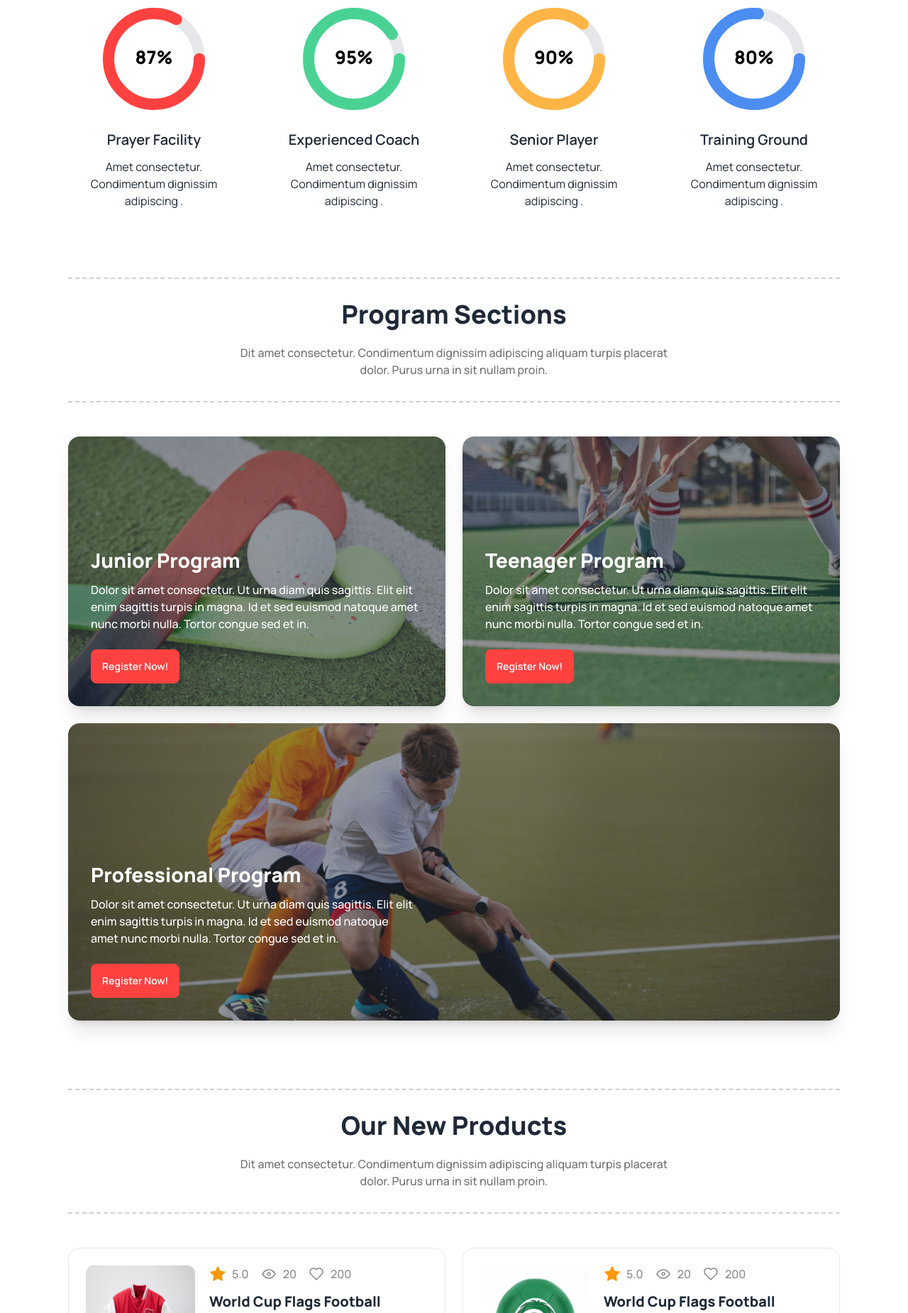
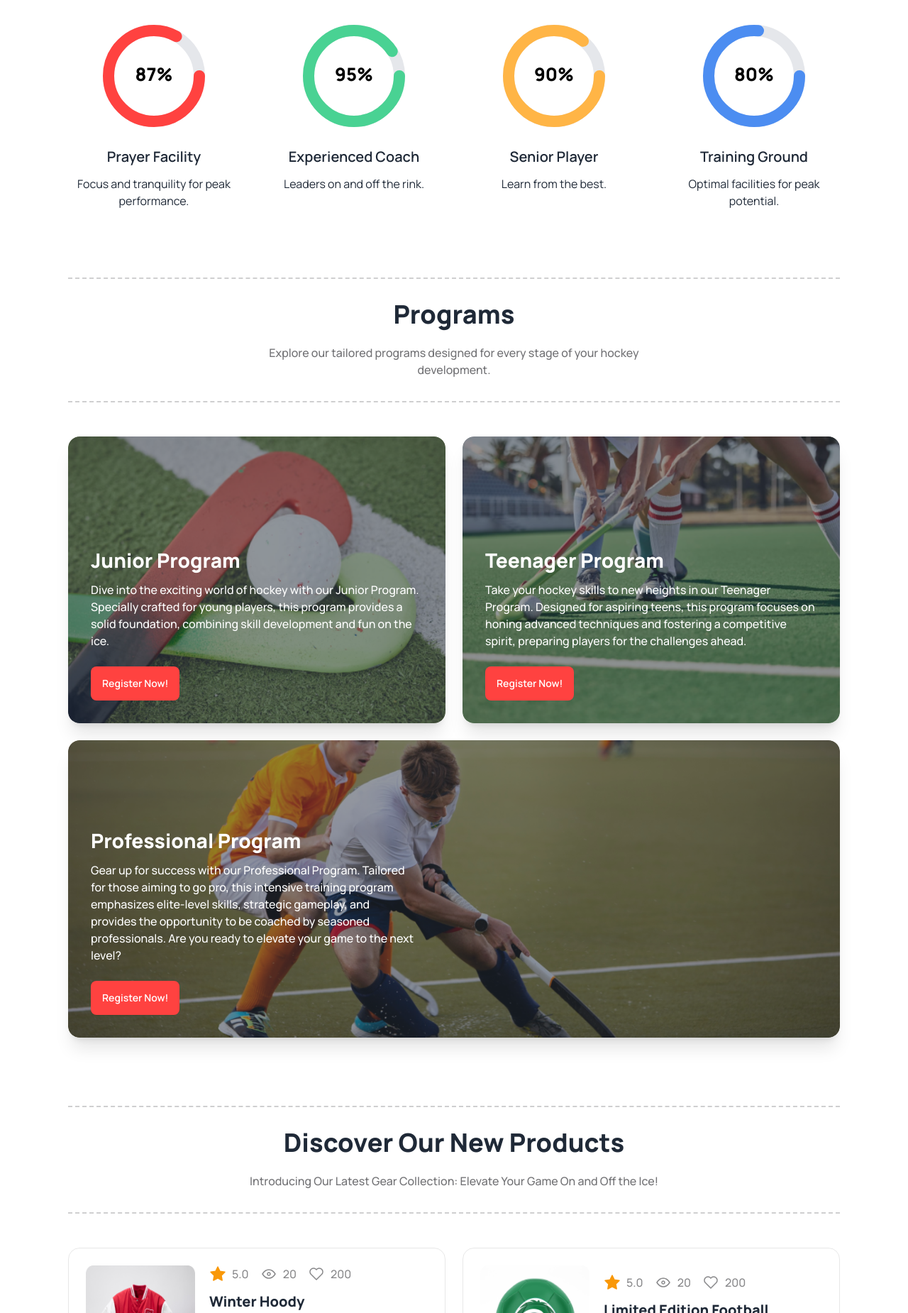
Before and after one commit to mraihan20295/PHero_B9-A3, a plain HTML site: page index.html in a window 1280 px wide. Shown: the part 950-2800 px from the top of the page at 71% size. Drawn offline with nearby package versions, Linux system fonts and the light colour scheme.

Commit message:
-replaced dummy text from all sections

```diff
--- a/index.html
+++ b/index.html
@@ -30,7 +30,7 @@
                         class="menu menu-sm dropdown-content mt-3 z-[1] p-2 shadow bg-base-100 rounded-box w-52">
                         <li><a>Home</a></li>
                         <li><a>About</a></li>
-                        <li><a>Pages</a></li>
+                        <li><a>Teams</a></li>
                         <li><a>Blog</a></li>
                         <li><a>Contact</a></li>
                         <a
@@ -46,7 +46,7 @@
                 <ul class="menu menu-horizontal px-1">
                     <li><a>Home</a></li>
                     <li><a>About</a></li>
-                    <li><a>Pages</a></li>
+                    <li><a>Teams</a></li>
                     <li><a>Blog</a></li>
                     <li><a>Contact</a></li>
 
@@ -100,8 +100,8 @@
                     heroes from the field
                 </h1>
                 <p class="text-[rgba(255,255,255,0.6)] font-medium mt-4 max-sm:mt-2 max-sm:text-[0.88rem]">
-                    Dit amet consectetur. Condimentum dignissim adipiscing aliquam turpis placerat dolor. Purus urna in
-                    sit nullam proin.
+                    We have coaching available for age groups U6s - U18s . All abilities welcome . For more information
+                    email eastcotejuniors@gmail.com
                 </p>
             </div>
         </section>
@@ -113,9 +113,9 @@
             <div class="section-header">
                 <h2 class="font-normal">Professional Hockeys Club</h2>
                 <p>
-                    Dit amet consectetur. Condimentum dignissim adipiscing aliquam turpis placerat dolor. Purus urna in
-                    sit
-                    nullam proin.
+                    At Hockey's, we don't just play hockey; we live and breathe the game. Our commitment to
+                    excellence is reflected in every aspect of our club, from top-notch facilities to experienced
+                    coaching and a roster of seasoned players.
                 </p>
             </div>
 
@@ -137,7 +137,7 @@
                     <div class="text-center max-w-64 mx-auto">
                         <h3 class="font-semibold text-xl mt-6 leading-none mb-4">Prayer Facility</h3>
                         <p>
-                            Amet consectetur. Condimentum dignissim adipiscing .
+                            Focus and tranquility for peak performance.
                         </p>
                     </div>
                 </div>
@@ -157,7 +157,7 @@
                     <div class="text-center max-w-64 mx-auto">
                         <h3 class="font-semibold text-xl mt-6 leading-none mb-4">Experienced Coach</h3>
                         <p>
-                            Amet consectetur. Condimentum dignissim adipiscing .
+                            Leaders on and off the rink.
                         </p>
                     </div>
                 </div>
@@ -177,7 +177,7 @@
                     <div class="text-center max-w-64 mx-auto">
                         <h3 class="font-semibold text-xl mt-6 leading-none mb-4">Senior Player</h3>
                         <p>
-                            Amet consectetur. Condimentum dignissim adipiscing .
+                            Learn from the best.
                         </p>
                     </div>
                 </div>
@@ -196,7 +196,7 @@
                     <div class="text-center max-w-64 mx-auto">
                         <h3 class="font-semibold text-xl mt-6 leading-none mb-4">Training Ground</h3>
                         <p>
-                            Amet consectetur. Condimentum dignissim adipiscing .
+                            Optimal facilities for peak potential.
                         </p>
                     </div>
                 </div>
@@ -206,25 +206,23 @@
         <!-- Programs -->
         <section id="programs" class="mb-24">
             <div class="section-header">
-                <h2 class="font-normal">Program Sections</h2>
+                <h2 class="font-normal">Programs</h2>
                 <p>
-                    Dit amet consectetur. Condimentum dignissim adipiscing aliquam turpis placerat dolor. Purus urna in
-                    sit
-                    nullam proin.
+                    Explore our tailored programs designed for every stage of your hockey development.
                 </p>
             </div>
 
             <div class="grid md:grid-cols-2 gap-6">
                 <div class="card group overflow-hidden bg-base-100 shadow-xl image-full">
                     <figure class=" group-hover:scale-110 transition-transform duration-300"><img class="w-full"
-                            src="images/junior-program.png" alt="Shoes" />
+                            src="images/junior-program.png" alt="" />
                     </figure>
                     <div class="card-body justify-end *:grow-0 gap-0 md:mt-32">
                         <h2 class="card-title text-white font-extrabold text-[1.75rem]">Junior Program</h2>
                         <p class="text-white font-medium mt-4">
-                            Dolor sit amet consectetur. Ut urna diam quis sagittis. Elit elit
-                            enim sagittis turpis in magna. Id et sed euismod natoque amet nunc morbi nulla. Tortor
-                            congue sed et in.
+                            Dive into the exciting world of hockey with our Junior Program. Specially crafted for young
+                            players, this program provides a solid foundation, combining skill development and fun on
+                            the ice.
                         </p>
                         <div class="card-actions  mt-6">
                             <a
@@ -236,14 +234,14 @@
                 </div>
                 <div class="card group overflow-hidden bg-base-100 shadow-xl image-full">
                     <figure class=" group-hover:scale-110 transition-transform duration-300"><img class="w-full"
-                            src="images/Teenager Program.png" alt="Shoes" />
+                            src="images/Teenager Program.png" alt="" />
                     </figure>
                     <div class="card-body justify-end *:grow-0 gap-0 ">
                         <h2 class="card-title text-white font-extrabold text-[1.75rem]">Teenager Program</h2>
                         <p class="text-white font-medium mt-4">
-                            Dolor sit amet consectetur. Ut urna diam quis sagittis. Elit elit
-                            enim sagittis turpis in magna. Id et sed euismod natoque amet nunc morbi nulla. Tortor
-                            congue sed et in.
+                            Take your hockey skills to new heights in our Teenager Program. Designed for aspiring teens,
+                            this program focuses on honing advanced techniques and fostering a competitive spirit,
+                            preparing players for the challenges ahead.
                         </p>
                         <div class="card-actions  mt-6">
                             <a
@@ -255,14 +253,15 @@
                 </div>
                 <div class="card group overflow-hidden bg-base-100 shadow-xl image-full md:col-span-2">
                     <figure class=" group-hover:scale-110 transition-transform duration-300"><img
-                            class="w-full max-md:aspect-[573/338]" src="images/Professional Program.png" alt="Shoes" />
+                            class="w-full max-md:aspect-[573/338]" src="images/Professional Program.png" alt="" />
                     </figure>
                     <div class="card-body justify-end *:grow-0 gap-0 max-w-[520px] ">
                         <h2 class="card-title text-white font-extrabold text-[1.75rem]">Professional Program</h2>
                         <p class="text-white font-medium mt-4">
-                            Dolor sit amet consectetur. Ut urna diam quis sagittis. Elit elit
-                            enim sagittis turpis in magna. Id et sed euismod natoque amet nunc morbi nulla. Tortor
-                            congue sed et in.
+                            Gear up for success with our Professional Program. Tailored for those aiming to go pro, this
+                            intensive training program emphasizes elite-level skills, strategic gameplay, and provides
+                            the opportunity to be coached by seasoned professionals. Are you ready to elevate your game
+                            to the next level?
                         </p>
                         <div class="card-actions  mt-6">
                             <a
@@ -282,11 +281,9 @@
 
         <section id="products" class="mb-24">
             <div class="section-header">
-                <h2 class="font-normal">Our New Products</h2>
+                <h2 class="font-normal">Discover Our New Products</h2>
                 <p>
-                    Dit amet consectetur. Condimentum dignissim adipiscing aliquam turpis placerat dolor. Purus urna in
-                    sit
-                    nullam proin.
+                    Introducing Our Latest Gear Collection: Elevate Your Game On and Off the Ice!
                 </p>
             </div>
 
@@ -310,9 +307,9 @@
                                 <p class="font-medium text-[rgba(19,19,24,0.5)]">200</p>
                             </div>
                         </div>
-                        <h3 class="font-extrabold text-[1.25rem] my-3">World Cup Flags Football</h3>
+                        <h3 class="font-extrabold text-[1.25rem] my-3">Winter Hoody</h3>
                         <p class="font-medium text-[rgba(19,19,24,0.6)]">
-                            Dolor sit amet consectetur. Ut urna diam quis sagittis.
+                            Unmatched warmth and comfort in every stitch.
                         </p>
                         <div class="flex items-center flex-wrap gap-4 mt-4">
                             <p class="font-extrabold text-[1.125rem] text-[--clr-accent]">
@@ -343,9 +340,9 @@
                                 <p class="font-medium text-[rgba(19,19,24,0.5)]">200</p>
                             </div>
                         </div>
-                        <h3 class="font-extrabold text-[1.25rem] my-3">World Cup Flags Football</h3>
+                        <h3 class="font-extrabold text-[1.25rem] my-3">Limited Edition Football</h3>
                         <p class="font-medium text-[rgba(19,19,24,0.6)]">
-                            Dolor sit amet consectetur. Ut urna diam quis sagittis.
+                            Grab this offer soon untill it disappears.
                         </p>
                         <div class="flex items-center flex-wrap gap-4 mt-4">
                             <p class="font-extrabold text-[1.125rem] text-[--clr-accent]">
@@ -376,9 +373,9 @@
                                 <p class="font-medium text-[rgba(19,19,24,0.5)]">200</p>
                             </div>
                         </div>
-                        <h3 class="font-extrabold text-[1.25rem] my-3">World Cup Flags Football</h3>
+                        <h3 class="font-extrabold text-[1.25rem] my-3">Stylish Cap</h3>
                         <p class="font-medium text-[rgba(19,19,24,0.6)]">
-                            Dolor sit amet consectetur. Ut urna diam quis sagittis.
+                            100% quality. Made in Bangladesh. Export garment.
                         </p>
                         <div class="flex items-center flex-wrap gap-4 mt-4">
                             <p class="font-extrabold text-[1.125rem] text-[--clr-accent]">
@@ -409,9 +406,9 @@
                                 <p class="font-medium text-[rgba(19,19,24,0.5)]">200</p>
                             </div>
                         </div>
-                        <h3 class="font-extrabold text-[1.25rem] my-3">World Cup Flags Football</h3>
+                        <h3 class="font-extrabold text-[1.25rem] my-3">World Cup Jersy</h3>
                         <p class="font-medium text-[rgba(19,19,24,0.6)]">
-                            Dolor sit amet consectetur. Ut urna diam quis sagittis.
+                            Get ready for the next BPL. Book your favorite team's jersy.
                         </p>
                         <div class="flex items-center flex-wrap gap-4 mt-4">
                             <p class="font-extrabold text-[1.125rem] text-[--clr-accent]">
@@ -442,9 +439,9 @@
                                 <p class="font-medium text-[rgba(19,19,24,0.5)]">200</p>
                             </div>
                         </div>
-                        <h3 class="font-extrabold text-[1.25rem] my-3">World Cup Flags Football</h3>
+                        <h3 class="font-extrabold text-[1.25rem] my-3">Hockey Helmet</h3>
                         <p class="font-medium text-[rgba(19,19,24,0.6)]">
-                            Dolor sit amet consectetur. Ut urna diam quis sagittis.
+                            Durable player helmet. Pure Steel and comfy inside.
                         </p>
                         <div class="flex items-center flex-wrap gap-4 mt-4">
                             <p class="font-extrabold text-[1.125rem] text-[--clr-accent]">
@@ -475,9 +472,9 @@
                                 <p class="font-medium text-[rgba(19,19,24,0.5)]">200</p>
                             </div>
                         </div>
-                        <h3 class="font-extrabold text-[1.25rem] my-3">World Cup Flags Football</h3>
+                        <h3 class="font-extrabold text-[1.25rem] my-3">Football</h3>
                         <p class="font-medium text-[rgba(19,19,24,0.6)]">
-                            Dolor sit amet consectetur. Ut urna diam quis sagittis.
+                            7 days replacement warranty. change of mind not applicable.
                         </p>
                         <div class="flex items-center flex-wrap gap-4 mt-4">
                             <p class="font-extrabold text-[1.125rem] text-[--clr-accent]">
@@ -490,11 +487,6 @@
                         </div>
                     </div>
                 </div>
-
-
-
-
-
 
             </div>
 
@@ -512,11 +504,9 @@
 
         <section id="faq" class="mb-24">
             <div class="section-header">
-                <h2 class="font-normal">Clients Question</h2>
+                <h2 class="font-normal">Your Questions Answered</h2>
                 <p>
-                    Dit amet consectetur. Condimentum dignissim adipiscing aliquam turpis placerat dolor. Purus urna in
-                    sit
-                    nullam proin.
+                    Get answers to the most commonly asked questions.
                 </p>
             </div>
 
@@ -528,72 +518,87 @@
                     <div class="collapse collapse-plus border-b-[rgba(19,19,24,0.1)] border-b-[1.5px]  rounded-none">
                         <input type="radio" name="my-accordion-3" checked="checked" />
                         <div class="collapse-title text-[1.25rem] font-bold pl-0">
-                            Click to open this one and close others
+                            Why create a Sport Ngin account?
                         </div>
                         <div class="collapse-content pl-0">
                             <p class="max-sm:text-[0.875rem] text-[rgba(19,19,24,0.6)]">
-                                Dolor sit amet consectetur. Ut urna diam quis sagittis. Elit elit enim sagittis turpis
-                                in magna.
+                                You are under no obligation to register your child by creating a login to our site. This
+                                just provides you access to all of our site content. You can also choose to allow us to
+                                send you email regarding upcoming events like "Learn to Skate" or "Registration
+                                Deadline" events. DCYH never sells or shares our member contact information with anyone.
                             </p>
                         </div>
                     </div>
                     <div class="collapse collapse-plus border-b-[rgba(19,19,24,0.1)] border-b-[1.5px]  rounded-none">
                         <input type="radio" name="my-accordion-3" />
                         <div class="collapse-title text-[1.25rem] font-bold pl-0">
-                            Click to open this one and close others
+                            What equipment do I need?
                         </div>
                         <div class="collapse-content pl-0">
                             <p class="max-sm:text-[0.875rem] text-[rgba(19,19,24,0.6)]">
-                                Dolor sit amet consectetur. Ut urna diam quis sagittis. Elit elit enim sagittis turpis
-                                in magna.
+                                DCYH has equipment available to rent for the season. Skater equipment is $40, Goalie
+                                equipment is also available for Squirt/10U level players. Peewee, 12U and Bantam
+                                equipment is not available to rent, but goalies will be issued a $250 registration
+                                discount.
                             </p>
                         </div>
                     </div>
                     <div class="collapse collapse-plus border-b-[rgba(19,19,24,0.1)] border-b-[1.5px]  rounded-none">
                         <input type="radio" name="my-accordion-3" />
                         <div class="collapse-title text-[1.25rem] font-bold pl-0">
-                            Click to open this one and close others
+                            How do I register for a DCYH hockey program?
                         </div>
                         <div class="collapse-content pl-0">
                             <p class="max-sm:text-[0.875rem] text-[rgba(19,19,24,0.6)]">
-                                Dolor sit amet consectetur. Ut urna diam quis sagittis. Elit elit enim sagittis turpis
-                                in magna.
+                                Registration for DCYH programs opens August 1. Registration closes October 1. Late fees*
+                                apply to registration after September 21.
                             </p>
                         </div>
                     </div>
                     <div class="collapse collapse-plus border-b-[rgba(19,19,24,0.1)] border-b-[1.5px]  rounded-none">
                         <input type="radio" name="my-accordion-3" />
                         <div class="collapse-title text-[1.25rem] font-bold pl-0">
-                            Click to open this one and close others
+                            How much time is required?
                         </div>
                         <div class="collapse-content pl-0">
                             <p class="max-sm:text-[0.875rem] text-[rgba(19,19,24,0.6)]">
-                                Dolor sit amet consectetur. Ut urna diam quis sagittis. Elit elit enim sagittis turpis
-                                in magna.
+                                Termite level: Saturdays 9:30-10:30 am
+
+                                Supermite level: Saturday 7:50-920 am, Sunday mid-afternoon for an hour, Wednesday night
+                                for an hour
+
+                                Squirt/10U level: 2-3 nights/week for practice plus 1-2 games; including weekends.
+
+                                PeeWee/12U and Bantam: 3-4 nights/week for practice plus 2-3 games; including weekends.
                             </p>
                         </div>
                     </div>
                     <div class="collapse collapse-plus border-b-[rgba(19,19,24,0.1)] border-b-[1.5px]  rounded-none">
                         <input type="radio" name="my-accordion-3" />
                         <div class="collapse-title text-[1.25rem] font-bold pl-0">
-                            Click to open this one and close others
+                            What age should my son/daughter start?
                         </div>
                         <div class="collapse-content pl-0">
                             <p class="max-sm:text-[0.875rem] text-[rgba(19,19,24,0.6)]">
-                                Dolor sit amet consectetur. Ut urna diam quis sagittis. Elit elit enim sagittis turpis
-                                in magna.
+                                As with any sport, starting young helps develop fundamental skills that contribute to
+                                success at higher levels of play. Our Termite/Supermite program focuses on basic skating
+                                skills by utilizing fun games on the ice. We have skaters starting as young as 4 years
+                                old.
                             </p>
                         </div>
                     </div>
                     <div class="collapse collapse-plus rounded-none">
                         <input type="radio" name="my-accordion-3" />
                         <div class="collapse-title text-[1.25rem] font-bold pl-0">
-                            Click to open this one and close others
+                            Is the sport of hockey safe for my child?
                         </div>
                         <div class="collapse-content pl-0">
                             <p class="max-sm:text-[0.875rem] text-[rgba(19,19,24,0.6)]">
-                                Dolor sit amet consectetur. Ut urna diam quis sagittis. Elit elit enim sagittis turpis
-                                in magna.
+                                Hockey players wear more protective equipment than any other sport. Youth hockey is a
+                                different game than the NHL. With a different set of rules in place, youth hockey places
+                                a stronger emphasis on sportsmanship and friendly competition. Contact is not allowed
+                                prior to the Peewee level (age 11 & 12). After Peewees, checking is allowed but NO
+                                Fighting. Learn more about USA Hockey's SafeSport Program.
                             </p>
                         </div>
                     </div>
@@ -611,9 +616,7 @@
             <div class="section-header">
                 <h2 class="font-normal">Get In Touch</h2>
                 <p>
-                    Dit amet consectetur. Condimentum dignissim adipiscing aliquam turpis placerat dolor. Purus urna in
-                    sit
-                    nullam proin.
+                    We reply within 24 hours. Contact Us or visit our physical office at the below location.
                 </p>
             </div>
             <div class="grid md:grid-cols-[1fr_2fr] gap-x-6 gap-y-16 ">
@@ -722,8 +725,10 @@
                         Hockey<span class="text-[--clr-accent]">&rsquo;</span>s
                     </a>
                     <p class="max-w-[380px] leading-[1.6] font-medium text-gray-300 mt-3 max-sm:text-center">
-                        Dit amet consectetur. Condimentum adipiscing aliquam turpis placerat dolor. Purus urna in sit
-                        nullam Lorem ipsum dolor sit amet consectetur adipisicing elit. Aliquid, quam.
+                        Hockey's is a unique platform providing everything a sports club could need to manage their
+                        organisations online. Hockey's provides everything a club could need and more.
+
+
                     </p>
 
                     <form action="" class="mx-auto mt-4 flex w-full max-w-md flex-col gap-3 lg:flex-row lg:gap-0">
```
